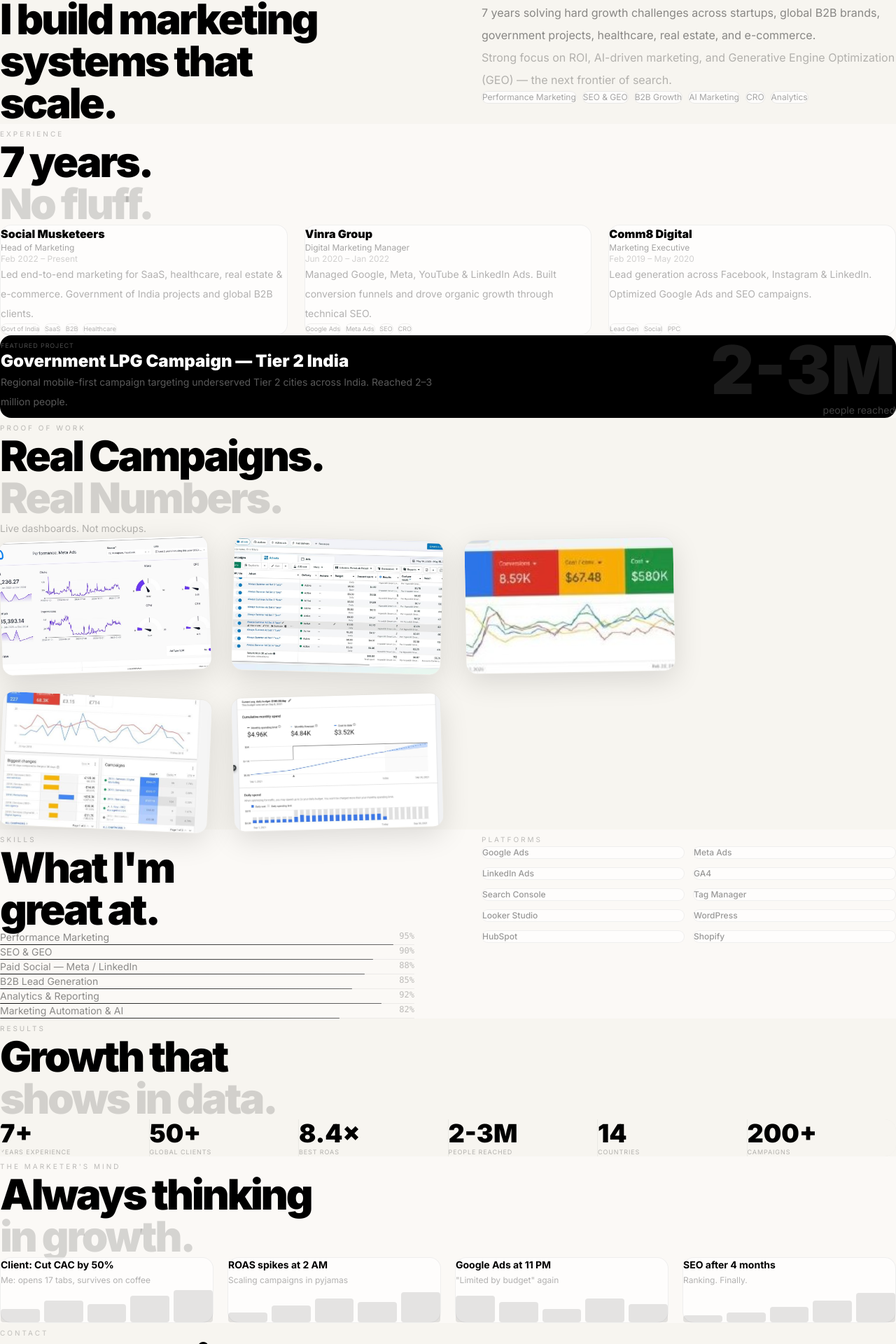
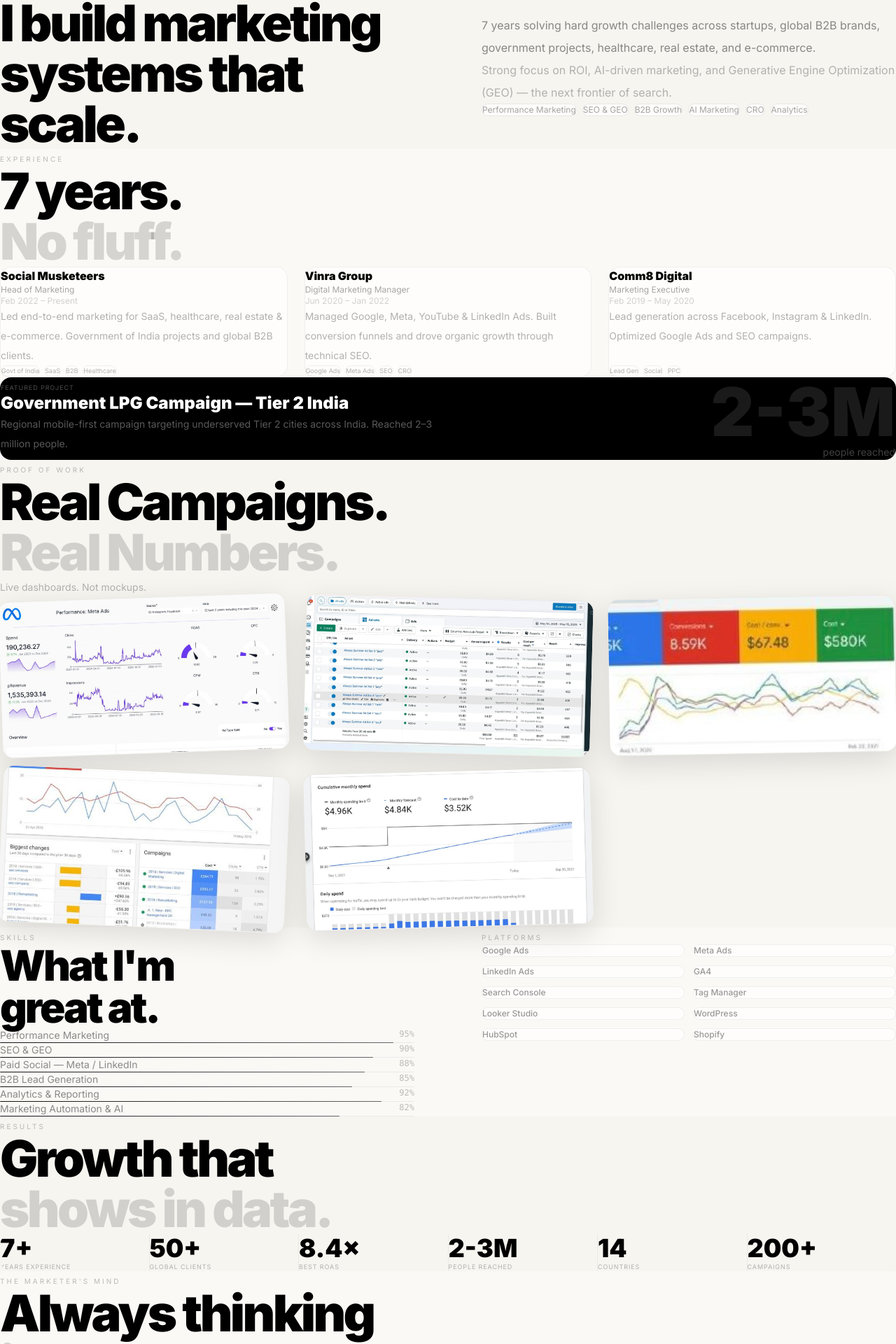
Before and after one commit to Abhi011999/naman-singh-portfolio, a Next.js app: page / in a window 1280 px wide. Shown: the part 844-2764 px from the top of the page at 70% size. Built offline with nearby package versions, Linux system fonts and the light colour scheme.

Commit message:
fix: bigger headings, screenshot grid 3-col, darker chart bars

```diff
--- a/app/page.tsx
+++ b/app/page.tsx
@@ -163,7 +163,7 @@ function About() {
       <div className="max-w-7xl mx-auto grid grid-cols-2 gap-24 items-center">
         <motion.div initial={{ opacity: 0, x: -30 }} whileInView={{ opacity: 1, x: 0 }} viewport={{ once: true, amount: 0.05 }}>
           <span className="text-[10px] text-black/25 uppercase tracking-[0.3em]">About</span>
-          <h2 className="text-5xl md:text-6xl font-black text-black mt-4 leading-[1.0] tracking-tighter">
+          <h2 className="text-5xl md:text-7xl font-black text-black mt-4 leading-[1.0] tracking-tighter">
             I build marketing<br />systems that<br />scale.
           </h2>
         </motion.div>
@@ -192,7 +192,7 @@ function Work() {
       <div className="max-w-7xl mx-auto">
         <motion.div initial={{ opacity: 0, y: 20 }} whileInView={{ opacity: 1, y: 0 }} viewport={{ once: true, amount: 0.05 }} className="mb-16">
           <span className="text-[10px] text-black/25 uppercase tracking-[0.3em]">Experience</span>
-          <h2 className="text-5xl md:text-6xl font-black text-black mt-4 leading-[1.0] tracking-tighter">
+          <h2 className="text-5xl md:text-7xl font-black text-black mt-4 leading-[1.0] tracking-tighter">
             7 years.<br /><span className="text-black/15">No fluff.</span>
           </h2>
         </motion.div>
@@ -243,23 +243,23 @@ function Screenshots() {
       <div className="max-w-7xl mx-auto">
         <motion.div initial={{ opacity: 0, y: 20 }} whileInView={{ opacity: 1, y: 0 }} viewport={{ once: true, amount: 0.05 }} className="mb-16">
           <span className="text-[10px] text-black/25 uppercase tracking-[0.3em]">Proof of Work</span>
-          <h2 className="text-5xl md:text-6xl font-black text-black mt-4 leading-[1.0] tracking-tighter">
+          <h2 className="text-5xl md:text-7xl font-black text-black mt-4 leading-[1.0] tracking-tighter">
             Real Campaigns.<br /><span className="text-black/15">Real Numbers.</span>
           </h2>
           <p className="text-sm text-black/28 mt-4 max-w-sm leading-loose">Live dashboards. Not mockups.</p>
         </motion.div>
-        <div className="flex flex-wrap gap-8">
+        <div className="grid grid-cols-2 md:grid-cols-3 gap-6">
           {shots.map((s, i) => (
             <motion.div key={i}
               initial={{ opacity: 0, y: 40 }} whileInView={{ opacity: 1, y: 0 }} viewport={{ once: true, amount: 0.05 }} transition={{ delay: i * 0.1 }}
-              whileHover={{ scale: 1.04, rotate: "0deg", zIndex: 10 }}
-              className="relative cursor-pointer group flex-shrink-0"
-              style={{ rotate: s.rotate, width: 300 } as React.CSSProperties}>
-              <div className="relative h-48 rounded-2xl overflow-hidden shadow-[0_12px_40px_rgba(0,0,0,0.12)] border border-black/5">
+              whileHover={{ scale: 1.03, zIndex: 10 }}
+              className="relative cursor-pointer group"
+              style={{ rotate: s.rotate } as React.CSSProperties}>
+              <div className="relative h-56 rounded-2xl overflow-hidden shadow-[0_12px_40px_rgba(0,0,0,0.12)] border border-black/5">
                 <Image src={s.src} alt={s.label} fill className="object-cover" />
                 <div className="absolute inset-0 bg-gradient-to-t from-black/60 to-transparent opacity-0 group-hover:opacity-100 transition-all duration-300" />
                 <div className="absolute bottom-4 left-4 opacity-0 group-hover:opacity-100 transition-all duration-300">
-                  <span className="text-xs text-white font-semibold">{s.label}</span>
+                  <span className="text-sm text-white font-semibold">{s.label}</span>
                 </div>
               </div>
             </motion.div>
@@ -330,7 +330,7 @@ function Results() {
       <div className="max-w-7xl mx-auto">
         <motion.div initial={{ opacity: 0, y: 20 }} whileInView={{ opacity: 1, y: 0 }} viewport={{ once: true, amount: 0.05 }} className="mb-16">
           <span className="text-[10px] text-black/25 uppercase tracking-[0.3em]">Results</span>
-          <h2 className="text-5xl md:text-6xl font-black text-black mt-4 leading-[1.0] tracking-tighter">
+          <h2 className="text-5xl md:text-7xl font-black text-black mt-4 leading-[1.0] tracking-tighter">
             Growth that<br /><span className="text-black/15">shows in data.</span>
           </h2>
         </motion.div>
@@ -361,7 +361,7 @@ function MarketersMind() {
       <div className="max-w-7xl mx-auto">
         <motion.div initial={{ opacity: 0, y: 20 }} whileInView={{ opacity: 1, y: 0 }} viewport={{ once: true, amount: 0.05 }} className="mb-16">
           <span className="text-[10px] text-black/25 uppercase tracking-[0.3em]">The Marketer&apos;s Mind</span>
-          <h2 className="text-5xl md:text-6xl font-black text-black mt-4 leading-[1.0] tracking-tighter">
+          <h2 className="text-5xl md:text-7xl font-black text-black mt-4 leading-[1.0] tracking-tighter">
             Always thinking<br /><span className="text-black/15">in growth.</span>
           </h2>
         </motion.div>
@@ -371,13 +371,13 @@ function MarketersMind() {
               className="border border-black/6 rounded-2xl p-7 bg-white/70 hover:bg-white transition-colors">
               <p className="text-sm font-bold text-black mb-1.5">{c.title}</p>
               <p className="text-xs text-black/30 mb-6 leading-loose">{c.sub}</p>
-              <div className="flex items-end gap-1.5 h-12">
+              <div className="flex items-end gap-1.5 h-14">
                 {c.bars.map((h, j) => (
                   <motion.div key={j}
                     initial={{ scaleY: 0 }} whileInView={{ scaleY: 1 }} viewport={{ once: true, amount: 0.05 }}
                     transition={{ delay: i * 0.1 + j * 0.06, duration: 0.5, ease: "easeOut" }}
-                    className="flex-1 rounded-sm bg-black/10 origin-bottom"
-                    style={{ height: `${h}%` }} />
+                    className="flex-1 rounded-sm origin-bottom"
+                    style={{ height: `${h}%`, background: "linear-gradient(to top, #111, #666)" }} />
                 ))}
               </div>
             </motion.div>
```
